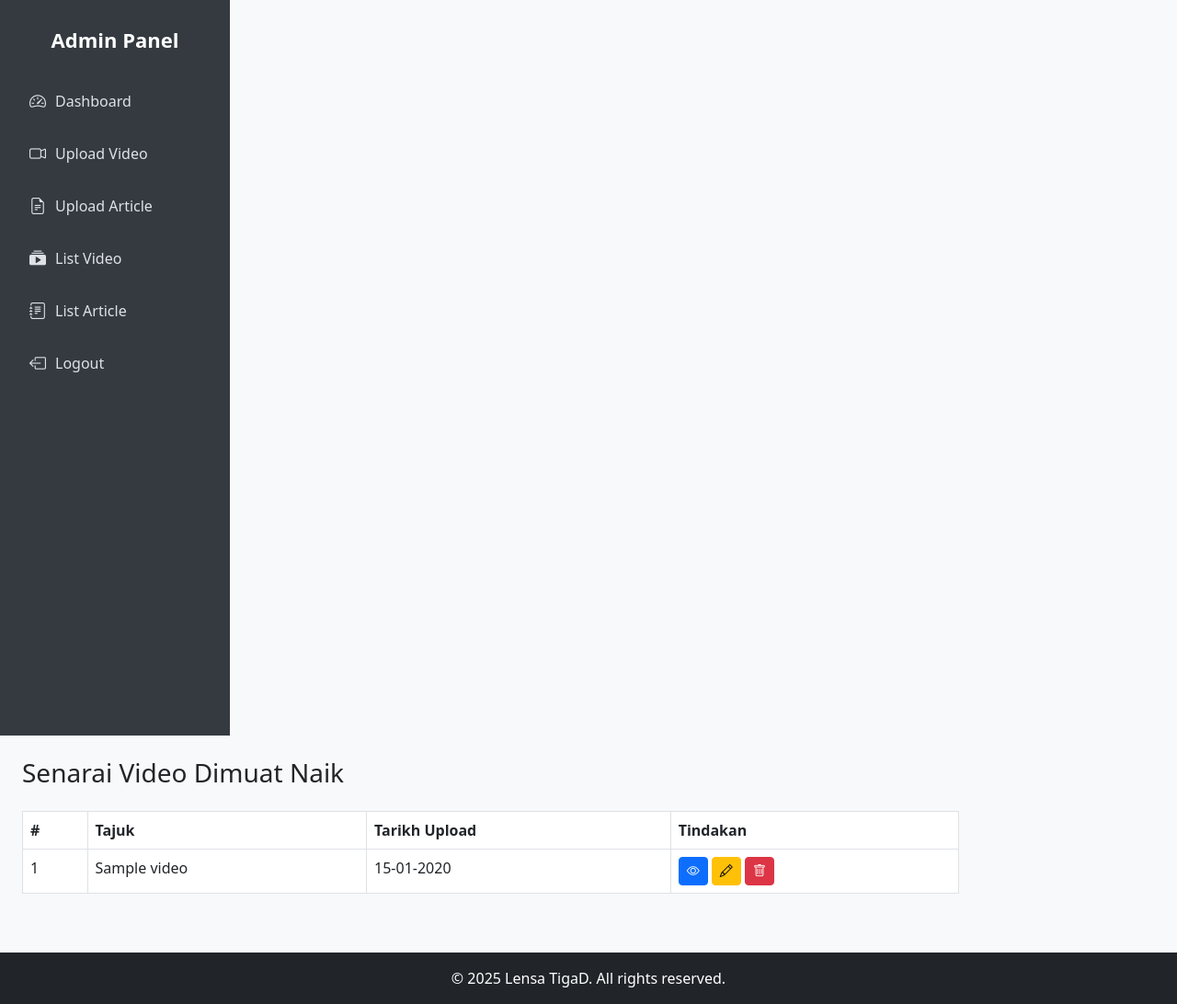
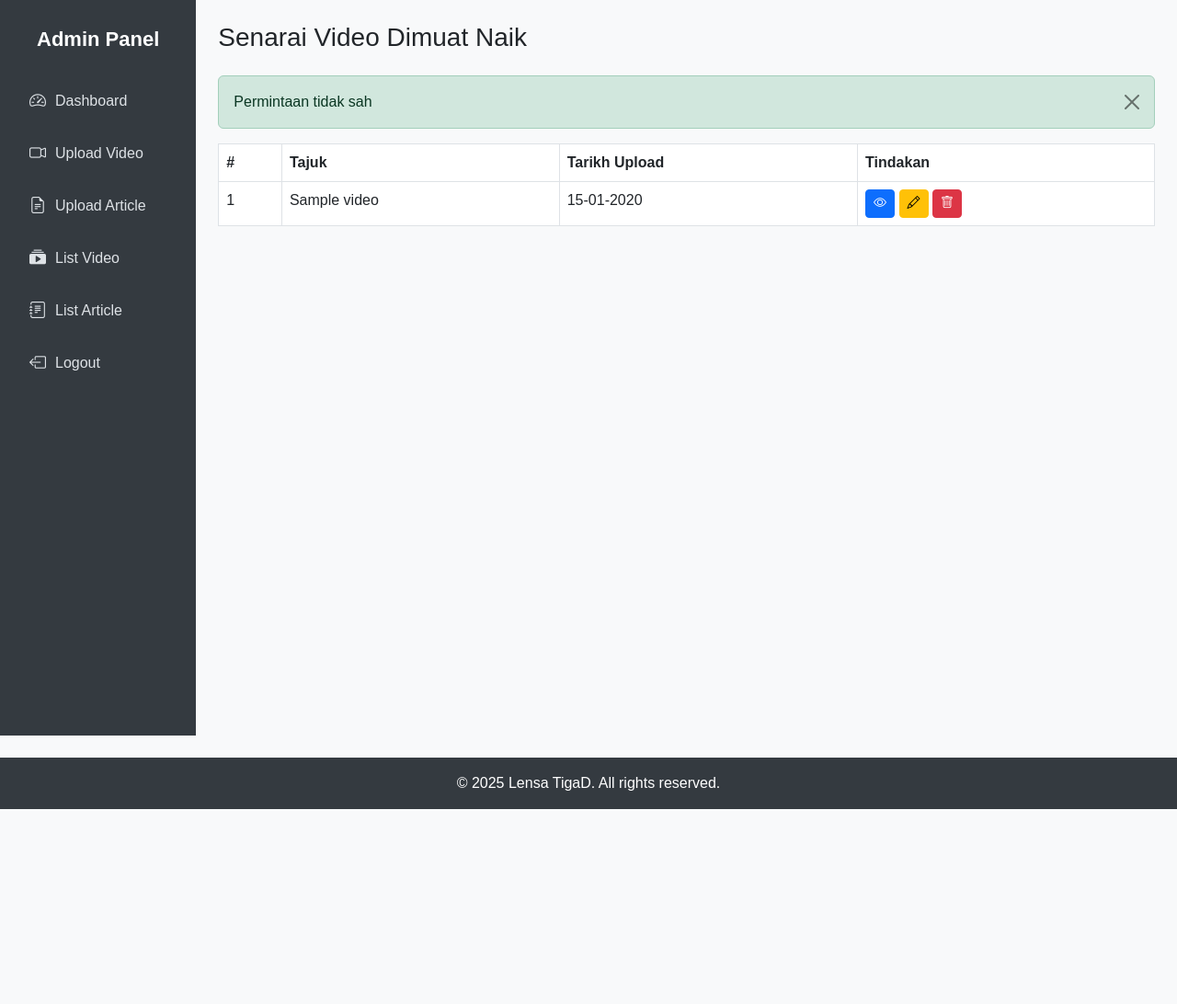
Before and after one commit to akmal-azhar/lensatigad, a PHP site: the page made by admin/all_videos.php in a window 1280 px wide. Shown: the whole page at 92% size. After the commit the page ends 880 px from the top, so only its background shows below. Run offline with PHP 8.4, Linux system fonts and the light colour scheme; the visitor is signed in with stand-in values (Sample User, id 1); tables that the repository leaves empty or names only in its code hold one stand-in row (values such as "Sample post").

Commit message:
Update Admin

```diff
--- a/admin/all_videos.php
+++ b/admin/all_videos.php
@@ -19,13 +19,14 @@ if (!isset($_SESSION['user_id']) || $_SESSION['user_role'] !== 'admin') {
   <style>
     body {
       background-color: #f8f9fa;
+      font-family: Arial, sans-serif;
     }
+
     .sidebar {
-        height: 100vh;
-        width: 250px;
       background-color: #343a40;
       padding: 30px 20px;
       color: white;
+      height: 100vh;
     }
 
     .sidebar h4 {
@@ -61,6 +62,11 @@ if (!isset($_SESSION['user_id']) || $_SESSION['user_role'] !== 'admin') {
       background-color: #343a40;
       color: white;
     }
+
+    footer {
+      background-color: #343a40;
+      color: white;
+    }
   </style>
 </head>
 <body>
@@ -69,7 +75,7 @@ if (!isset($_SESSION['user_id']) || $_SESSION['user_role'] !== 'admin') {
   <div class="row">
 
     <!-- Sidebar -->
-    <div class="sidebar">
+    <div class="col-md-3 col-lg-2 sidebar">
       <h4>Admin Panel</h4>
       <a href="dashboard_new.php"><i class="bi bi-speedometer2"></i> Dashboard</a>
       <a href="dashboard.php"><i class="bi bi-camera-video"></i> Upload Video</a>
@@ -82,6 +88,12 @@ if (!isset($_SESSION['user_id']) || $_SESSION['user_role'] !== 'admin') {
     <!-- Content -->
     <div class="col-md-9 col-lg-10 p-4">
       <h3 class="mb-4">Senarai Video Dimuat Naik</h3>
+        <?php if (isset($_GET['message'])): ?>
+          <div class="alert alert-success alert-dismissible fade show" role="alert">
+            <?php echo htmlspecialchars($_GET['message']); ?>
+            <button type="button" class="btn-close" data-bs-dismiss="alert" aria-label="Close"></button>
+          </div>
+        <?php endif; ?>
 
       <div class="table-responsive">
         <table class="table table-bordered">
@@ -125,7 +137,7 @@ if (!isset($_SESSION['user_id']) || $_SESSION['user_role'] !== 'admin') {
   </div>
 </div>
 
-<footer class="bg-dark text-white text-center py-3 mt-4">
+<footer class="text-center py-3 mt-4">
   &copy; <?php echo date('Y'); ?> Lensa TigaD. All rights reserved.
 </footer>
 
```
Also changed, not shown: admin/delete_video.php (+15 -16 lines), admin/edit_video.php (+5 -4 lines). Lines whose indentation alone changed are shown as unchanged.
